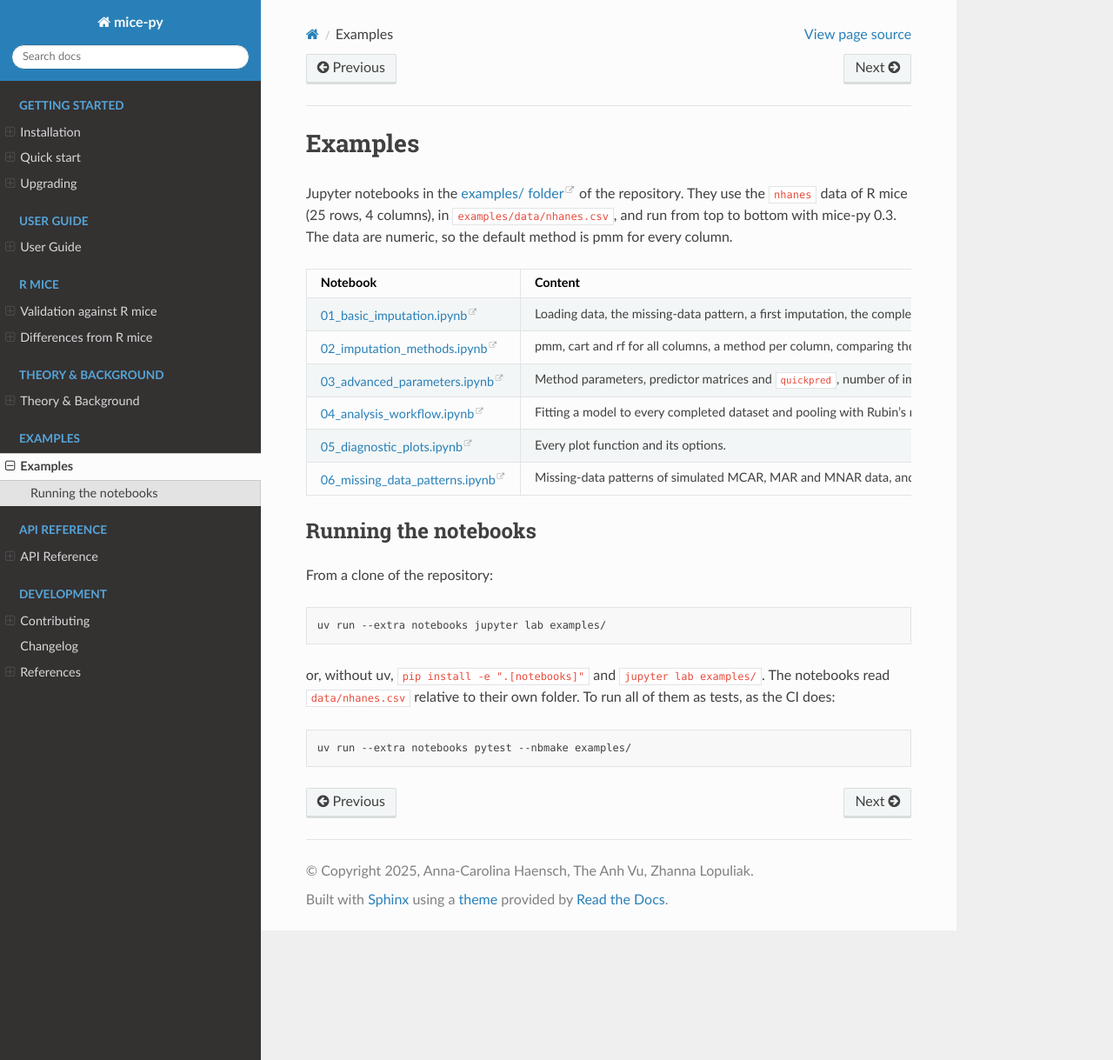
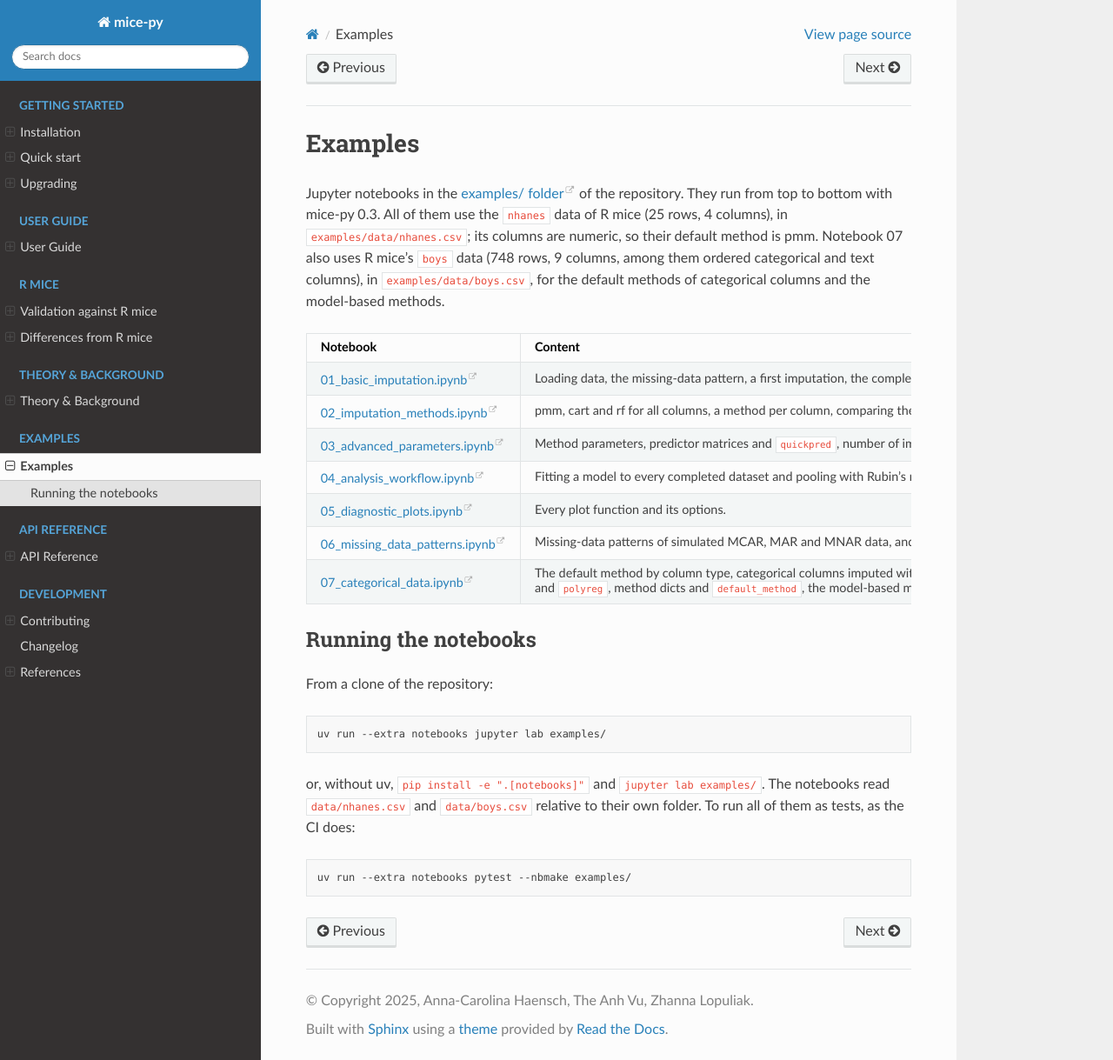
Before and after one commit to Zhanna-Lopuliak/mice-py, a Sphinx documentation site: the page built from docs/source/examples/index.rst, in a window 1280 px wide and 1219 px high. Shown: the whole window at 87% size. Built offline with Sphinx 7.4.7 and the Read the Docs theme 3.1.0, drawn with Linux system fonts in a browser that asks for light colours.

Commit message:
Example notebook 07: categorical data and the model-based methods
A seventh example notebook for 0.3, and the examples folder brought up
to 0.3.

- examples/07_categorical_data.ipynb: the default method by column type
  (make_method on nhanes and boys), boys imputed with the defaults
  (polr for gen and phb, polyreg for reg), method dicts and
  default_method, the model-based methods for a numeric column (norm,
  norm.boot, norm.nob, norm.predict, mean against pmm on tv), method
  parameters and the logged polr fallback, the checks before the chains
  start, fit and pool.
- examples/data/boys.csv: R's boys data (748 rows, 9 columns), written
  from mice 3.19.0 with write.csv(boys, row.names = FALSE); equal in
  every cell to the boys frame of tests/reference/fixtures/l1_setup.json.
- examples/02_imputation_methods.ipynb: three text cells said that
  mice-py has five methods and none for categorical models; they now
  describe the donor methods and point to notebook 07. Code and stored
  outputs are unchanged.
- examples/README.md, docs/source/examples/index.rst: version 0.3, the
  boys data, the row for notebook 07.

Checked: all seven notebooks run with nbmake, and a fresh run under
0.3.0 reproduces every stored text output of notebooks 01 to 06 (the
only images that differ are strip plots, whose jitter is random);
sphinx-build -W succeeds; ruff check and ruff format --check are clean.

Co-Authored-By: Claude <noreply@anthropic.com>

```diff
--- a/docs/source/examples/index.rst
+++ b/docs/source/examples/index.rst
@@ -3,9 +3,13 @@ Examples
 
 Jupyter notebooks in the `examples/ folder
 <https://github.com/Zhanna-Lopuliak/mice-py/tree/main/examples>`_ of the
-repository. They use the ``nhanes`` data of R mice (25 rows, 4 columns), in
-``examples/data/nhanes.csv``, and run from top to bottom with mice-py 0.3.
-The data are numeric, so the default method is pmm for every column.
+repository. They run from top to bottom with mice-py 0.3. All of them use
+the ``nhanes`` data of R mice (25 rows, 4 columns), in
+``examples/data/nhanes.csv``; its columns are numeric, so their default method
+is pmm. Notebook 07 also uses R mice's ``boys`` data (748 rows, 9 columns,
+among them ordered categorical and text columns), in
+``examples/data/boys.csv``, for the default methods of categorical columns and
+the model-based methods.
 
 .. list-table::
    :header-rows: 1
@@ -36,6 +40,12 @@ The data are numeric, so the default method is pmm for every column.
        <https://github.com/Zhanna-Lopuliak/mice-py/blob/main/examples/06_missing_data_patterns.ipynb>`_
      - Missing-data patterns of simulated MCAR, MAR and MNAR data, and of
        ``nhanes``.
+   * - `07_categorical_data.ipynb
+       <https://github.com/Zhanna-Lopuliak/mice-py/blob/main/examples/07_categorical_data.ipynb>`_
+     - The default method by column type, categorical columns imputed with
+       ``polr`` and ``polyreg``, method dicts and ``default_method``, the
+       model-based methods for numeric columns, method parameters, the checks
+       before the chains start, fit and pool.
 
 Running the notebooks
 ---------------------
@@ -47,8 +57,8 @@ From a clone of the repository:
    uv run --extra notebooks jupyter lab examples/
 
 or, without uv, ``pip install -e ".[notebooks]"`` and ``jupyter lab
-examples/``. The notebooks read ``data/nhanes.csv`` relative to their own
-folder. To run all of them as tests, as the CI does:
+examples/``. The notebooks read ``data/nhanes.csv`` and ``data/boys.csv``
+relative to their own folder. To run all of them as tests, as the CI does:
 
 .. code-block:: bash
 
```
Also changed, not shown: examples/README.md, 3 other files.
